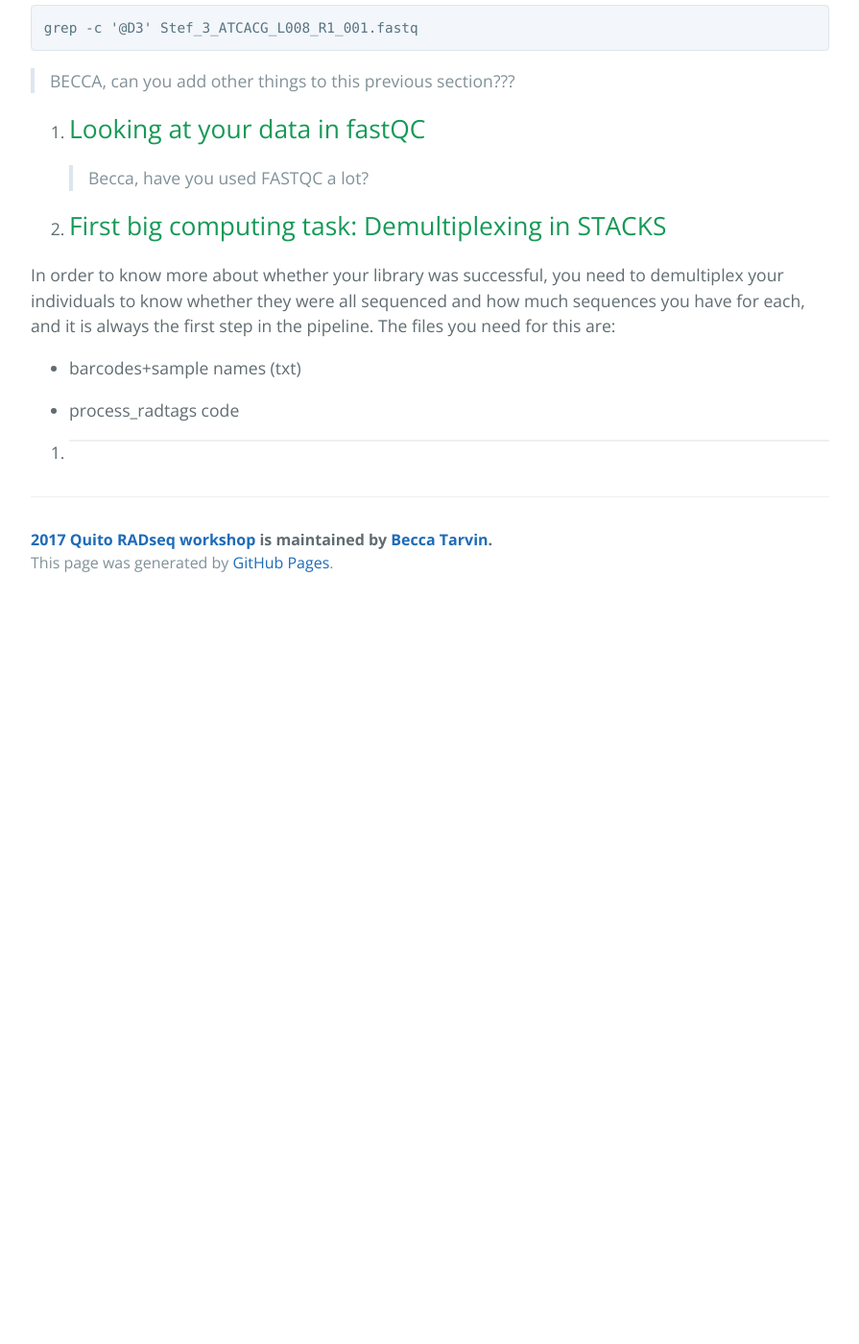
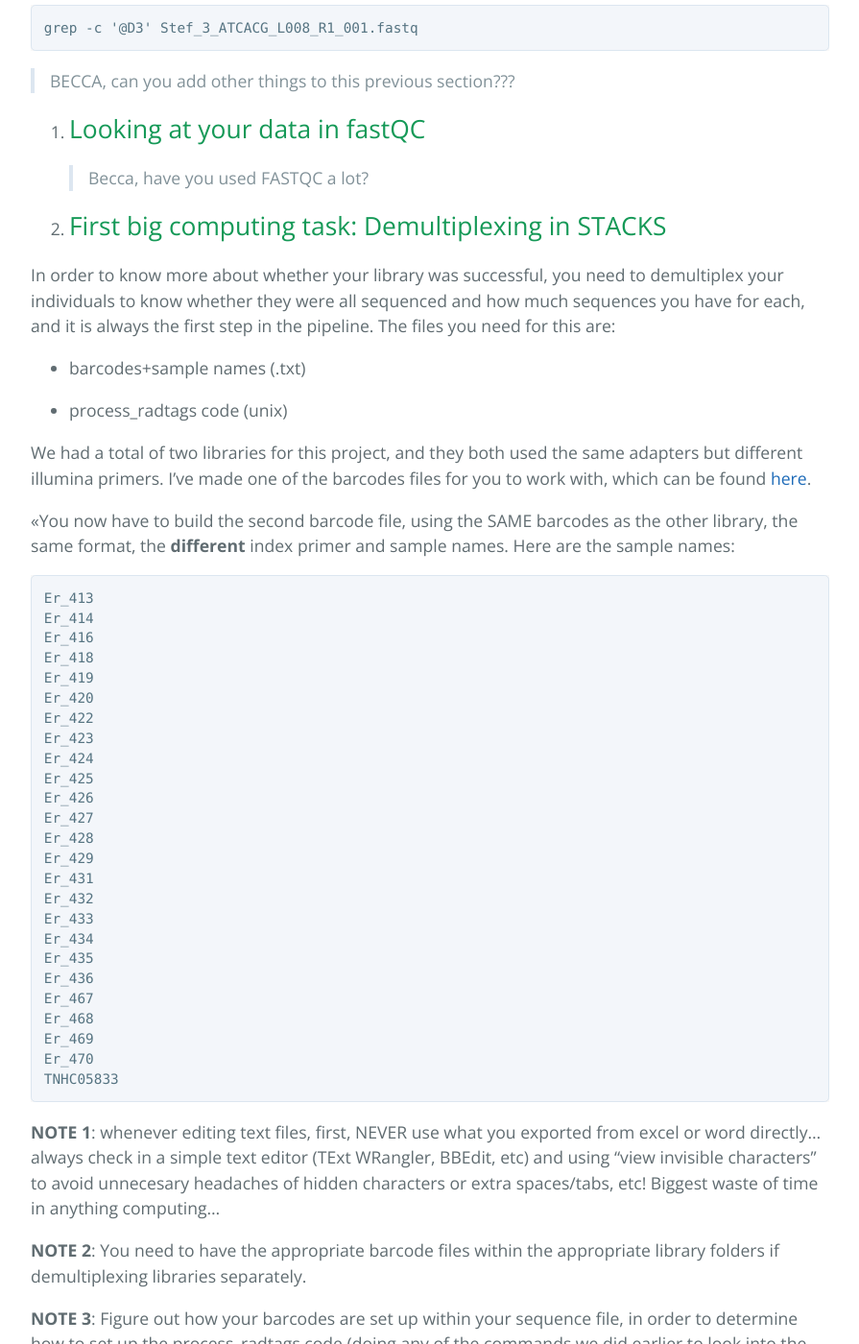
Before and after one commit to rdtarvin/RADseq_Quito_2017, a Jekyll site: the page built from workshop_quito_day_3.md, in a window 1280 px wide and 1400 px high, scrolled down 2563 px. Shown: the whole window at 96% size, without its empty margins (192-1087 px from the left). Built offline with Jekyll 4.4.1, drawn with Linux system fonts in a browser that asks for light colours; our own code applies the rules of GitHub Pages for plain Markdown files; before the commit the page ends 3193 px from its top, so only the background shows below that; some of the changed text lies outside the part shown.

Commit message:
added code up to demultiplexing

```diff
--- a/workshop_quito_day_3.md
+++ b/workshop_quito_day_3.md
@@ -92,14 +92,56 @@
 
 In order to know more about whether your library was successful, you need to demultiplex your individuals to know whether they were all sequenced and how much sequences you have for each, and it is always the first step in the pipeline. The files you need for this are:
 
-- barcodes+sample names (txt)
+- barcodes+sample names (.txt)
 
-- process_radtags code
+- process_radtags code (unix)
+
+We had a total of two libraries for this project, and they both used the same adapters but different illumina primers. I've made one of the barcodes files for you to work with, which can be found [here](https://github.com/rdtarvin/RADseq_Quito_2017/blob/master/STACKS/demultiplexing/barcodes-Stef-3.txt).
+
+<<You now have to build the second barcode file, using the SAME barcodes as the other library, the same format, the **different** index primer and sample names. Here are the sample names:
+
+	Er_413
+	Er_414
+	Er_416
+	Er_418
+	Er_419
+	Er_420
+	Er_422
+	Er_423
+	Er_424
+	Er_425
+	Er_426
+	Er_427
+	Er_428
+	Er_429
+	Er_431
+	Er_432
+	Er_433
+	Er_434
+	Er_435
+	Er_436
+	Er_467
+	Er_468
+	Er_469
+	Er_470
+	TNHC05833
+
+**NOTE 1**: whenever editing text files, first, NEVER use what you exported from excel or word directly... always check in a simple text editor (TExt WRangler, BBEdit, etc) and using "view invisible characters" to avoid unnecesary headaches of hidden characters or extra spaces/tabs, etc! Biggest waste of time in anything computing...
 
 
+**NOTE 2**: You need to have the appropriate barcode files within the appropriate library folders if demultiplexing libraries separately.
 
+**NOTE 3**: Figure out how your barcodes are set up within your sequence file, in order to determine how to set up the process_radtags code (doing any of the commands we did earlier to look into the files).
 
+Now that you know how your sequence file looks like (it will vary from one facility to another), then you can enter the option for whether the barcode occurs in line with the sequence or not, and the other options as well (see the process_radtags manual for more info).
 
+The general code we will use for process_radtags, running it from within the raw-data folder, is the following:
+
+	module load stacks/1.35
+
+	mkdir process_rads_1e2
+
+	process_radtags -P -p . -b ./path/to/folder/barcodes-Stef3-e.txt -o ./path/to/folder/process_rads_1e2/  -c -q -r -D --inline_index --renz_1 sphI --renz_2 mspI -i gzfastq
 
 
 
```
